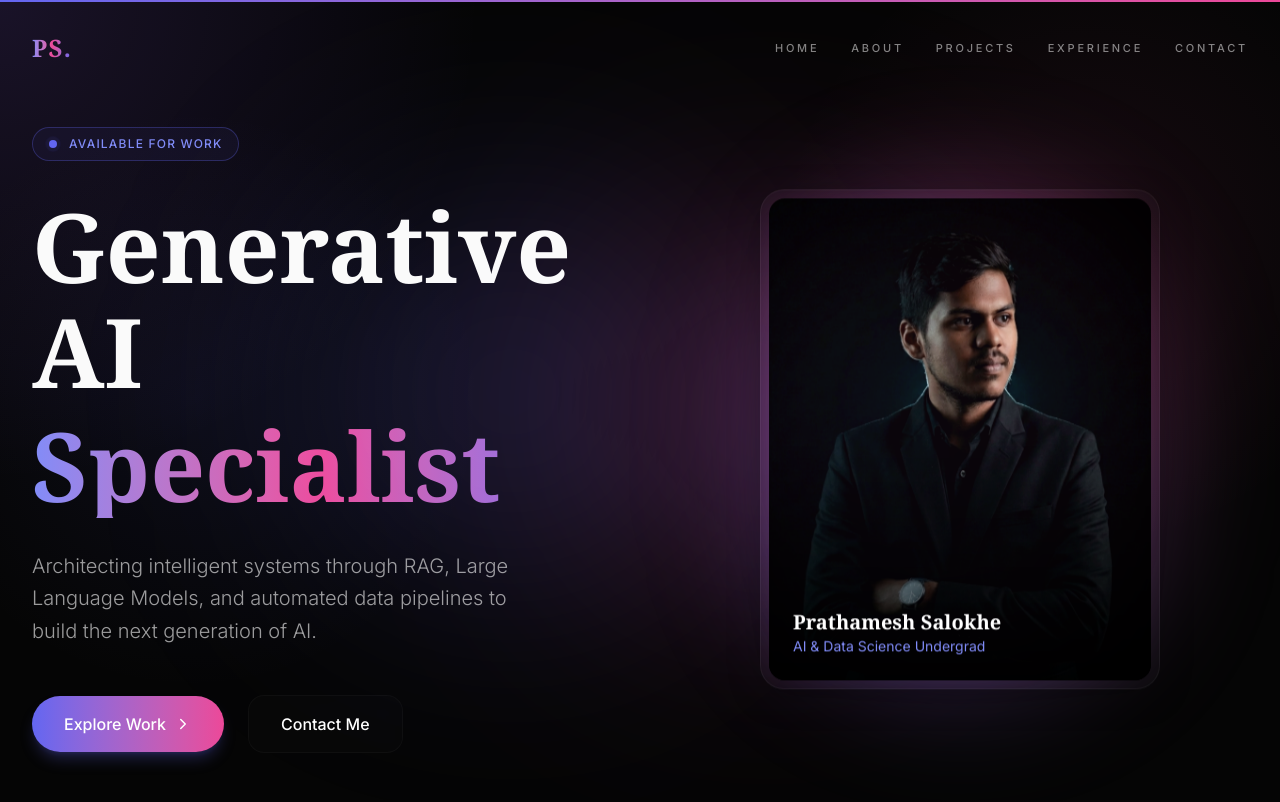
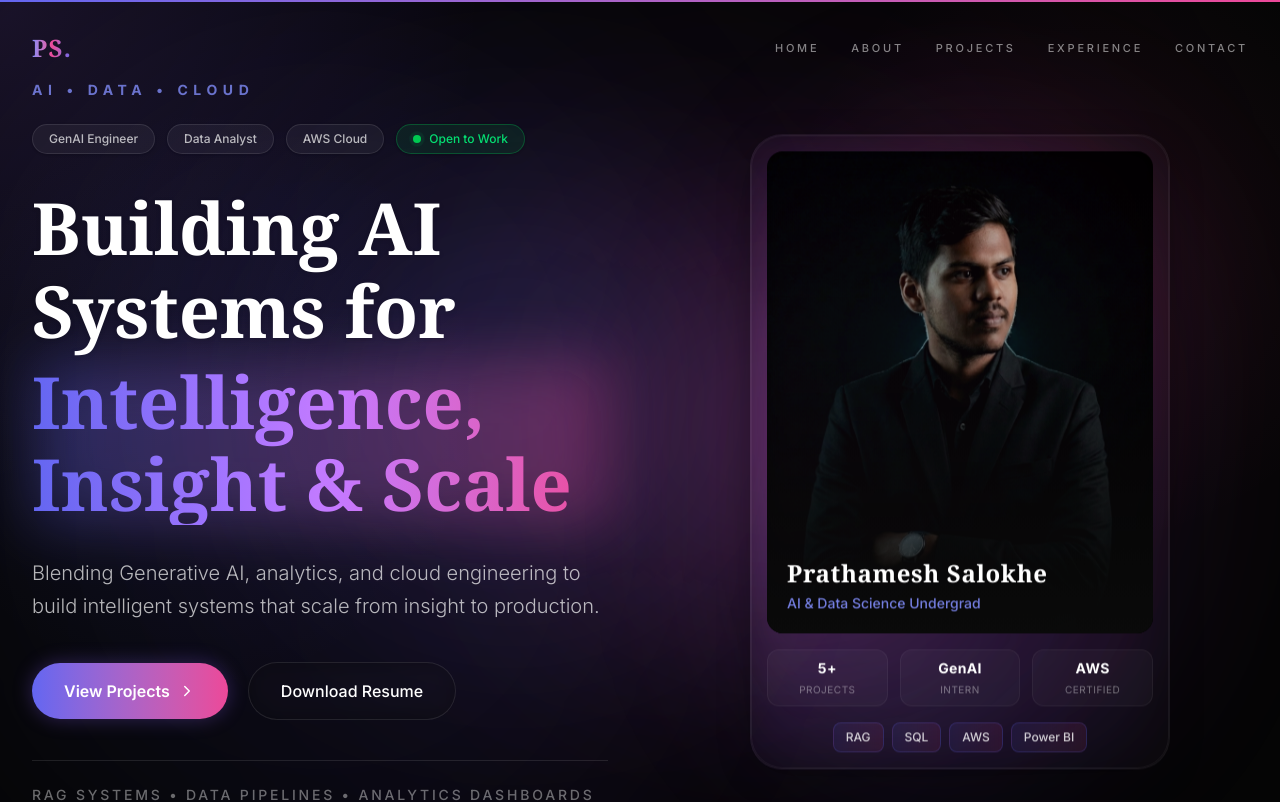
Before and after one commit to JACKSPARROW10-MAX/My_Portfolio, a Next.js app: page / in a window 1280 px wide. Shown: the top 802 px of the page. Built offline with nearby package versions, Linux system fonts and the light colour scheme.

Commit message:
feat: add hero section and navigation components to landing page

```diff
--- a/src/app/page.tsx
+++ b/src/app/page.tsx
@@ -100,48 +100,81 @@ export default function Home() {
           <div className="absolute inset-0 overflow-hidden pointer-events-none">
             <div className="absolute top-1/4 left-1/4 w-96 h-96 bg-primary/20 rounded-full blur-[120px] mix-blend-screen animate-pulse-glow" />
             <div className="absolute bottom-1/4 right-1/4 w-96 h-96 bg-secondary/20 rounded-full blur-[120px] mix-blend-screen animate-pulse-glow" style={{ animationDelay: '2s' }} />
+            {/* Additional animated gradient orb for premium feel */}
+            <div className="absolute top-1/2 left-1/2 -translate-x-1/2 -translate-y-1/2 w-[800px] h-[800px] bg-purple-500/5 rounded-full blur-[150px] mix-blend-screen animate-pulse-glow" style={{ animationDelay: '1s' }} />
           </div>
 
-          <div className="grid lg:grid-cols-2 gap-16 items-center max-w-7xl mx-auto w-full">
+          <div className="grid lg:grid-cols-2 gap-16 items-center max-w-7xl mx-auto w-full relative z-10">
             <motion.div
               initial={{ x: -50, opacity: 0 }}
               animate={{ x: 0, opacity: 1 }}
               transition={{ duration: 1, ease: "easeOut" }}
-              className="flex flex-col gap-8"
+              className="flex flex-col gap-6 relative"
             >
-              <div className="inline-flex items-center gap-3 px-4 py-2 rounded-full border border-primary/30 bg-primary/5 w-fit">
-                <span className="relative flex h-2 w-2">
-                  <span className="animate-ping absolute inline-flex h-full w-full rounded-full bg-primary opacity-75"></span>
-                  <span className="relative inline-flex rounded-full h-2 w-2 bg-primary"></span>
-                </span>
-                <span className="text-xs tracking-widest text-primary-light font-medium">AVAILABLE FOR WORK</span>
+              {/* Spotlight behind text */}
+              <div className="absolute -inset-x-20 -inset-y-20 bg-primary/5 blur-[100px] rounded-full pointer-events-none -z-10" />
+
+              {/* Micro-label */}
+              <div className="text-sm tracking-[0.4em] text-primary-light/80 font-bold uppercase">
+                AI • DATA • CLOUD
               </div>
 
-              <h1 className="font-serif text-6xl lg:text-8xl leading-[1.1] font-bold">
-                <span className="block text-foreground">Generative AI</span>
-                <span className="block text-gradient mt-2">Specialist</span>
+              {/* Role Chips */}
+              <div className="flex flex-wrap gap-3">
+                {["GenAI Engineer", "Data Analyst", "AWS Cloud", "Open to Work"].map((role, idx) => (
+                  <div key={idx} className={`inline-flex items-center gap-2 px-4 py-1.5 rounded-full border text-xs font-medium shadow-sm ${
+                    role === "Open to Work"
+                      ? "border-green-500/30 bg-green-500/10 text-green-400"
+                      : "border-white/10 bg-white/5 text-white/70 hover:bg-white/10 transition-colors"
+                  }`}>
+                    {role === "Open to Work" && (
+                      <span className="relative flex h-2 w-2">
+                        <span className="animate-ping absolute inline-flex h-full w-full rounded-full bg-green-400 opacity-75"></span>
+                        <span className="relative inline-flex rounded-full h-2 w-2 bg-green-500"></span>
+                      </span>
+                    )}
+                    {role}
+                  </div>
+                ))}
+              </div>
+
+              <h1 className="font-serif text-5xl lg:text-7xl leading-[1.15] font-bold relative mt-2">
+                <span className="block text-white drop-shadow-sm">Building AI Systems for</span>
+                <span className="block text-transparent bg-clip-text bg-gradient-to-r from-primary via-purple-400 to-secondary mt-2 relative">
+                  Intelligence, Insight & Scale
+                  <span className="absolute inset-0 bg-gradient-to-r from-primary to-secondary blur-[30px] opacity-30 -z-10"></span>
+                </span>
               </h1>
-              <p className="text-white/60 text-lg lg:text-xl max-w-lg font-light leading-relaxed">
-                Architecting intelligent systems through RAG, Large Language Models, and automated data pipelines to build the next generation of AI.
+
+              <p className="text-white/70 text-lg lg:text-xl max-w-xl font-light leading-relaxed mt-2">
+                Blending Generative AI, analytics, and cloud engineering to build intelligent systems that scale from insight to production.
               </p>
 
-              <div className="flex items-center gap-6 mt-4">
+              <div className="flex flex-col sm:flex-row items-start sm:items-center gap-5 mt-4">
                 <motion.a
                   href="#projects"
                   whileHover={{ scale: 1.05 }}
                   whileTap={{ scale: 0.95 }}
-                  className="px-8 py-4 bg-gradient-to-r from-primary to-secondary text-white font-medium rounded-full flex items-center gap-2 shadow-lg shadow-primary/25 hover:shadow-primary/40 transition-shadow"
+                  className="px-8 py-4 bg-gradient-to-r from-primary to-secondary text-white font-semibold rounded-full flex items-center gap-2 shadow-[0_0_20px_rgba(139,92,246,0.3)] hover:shadow-[0_0_30px_rgba(139,92,246,0.5)] transition-all"
                 >
-                  Explore Work <ChevronRight size={18} />
+                  View Projects <ChevronRight size={18} />
                 </motion.a>
                 <motion.a
-                  href="#contact"
+                  href="/resume.pdf"
+                  target="_blank"
                   whileHover={{ scale: 1.05 }}
                   whileTap={{ scale: 0.95 }}
-                  className="px-8 py-4 glass-panel text-white font-medium flex items-center gap-2 hover:text-primary-light transition-colors"
+                  className="px-8 py-4 bg-[#0a0a0a]/50 backdrop-blur-md border border-white/10 text-white font-medium rounded-full flex items-center gap-2 hover:bg-white/10 hover:border-primary/50 hover:shadow-[0_0_20px_rgba(139,92,246,0.2)] transition-all"
                 >
-                  Contact Me
+                  Download Resume
                 </motion.a>
+              </div>
+
+              {/* Trust Indicator Row */}
+              <div className="pt-6 border-t border-white/10 mt-4">
+                <p className="text-xs sm:text-sm font-medium text-white/40 tracking-[0.15em] sm:tracking-[0.2em] uppercase">
+                  RAG Systems • Data Pipelines • Analytics Dashboards • Cloud Workflows
+                </p>
               </div>
             </motion.div>
 
@@ -149,24 +182,52 @@ export default function Home() {
               initial={{ opacity: 0, scale: 0.9 }}
               animate={{ opacity: 1, scale: 1 }}
               transition={{ duration: 1.2, delay: 0.2 }}
-              className="relative w-full max-w-[400px] mx-auto lg:ml-auto group animate-float"
+              className="relative w-full max-w-[420px] mx-auto lg:ml-auto group animate-float"
             >
-              <div className="absolute inset-0 bg-gradient-to-tr from-primary/30 to-secondary/30 blur-[60px] rounded-full group-hover:scale-110 transition-transform duration-700" />
-              <div className="relative aspect-[4/5] w-full glass p-2 rounded-3xl overflow-hidden">
-                <div className="relative w-full h-full rounded-2xl overflow-hidden">
+              {/* Soft floating ambient glow */}
+              <div className="absolute -inset-8 bg-gradient-to-tr from-primary/20 via-purple-500/10 to-secondary/20 blur-[80px] rounded-full group-hover:scale-110 group-hover:opacity-100 opacity-60 transition-all duration-700 -z-10" />
+
+              <div className="relative w-full glass p-4 rounded-[2rem] overflow-hidden border border-white/10 shadow-[0_20px_40px_-15px_rgba(0,0,0,0.7)] bg-[#111111]/40 backdrop-blur-2xl">
+                {/* Glow border inner */}
+                <div className="absolute inset-0 rounded-[2rem] border border-white/5 mix-blend-overlay pointer-events-none" />
+
+                <div className="relative aspect-[4/5] w-full rounded-2xl overflow-hidden mb-4 shadow-[inset_0_0_20px_rgba(0,0,0,0.5)]">
                   <Image
                     src="/assets/portrait.png"
                     alt="Prathamesh Salokhe"
                     fill
                     sizes="(max-width: 768px) 100vw, 400px"
-                    className="object-cover opacity-90 transition-transform duration-700 group-hover:scale-110"
+                    className="object-cover opacity-90 transition-transform duration-700 group-hover:scale-105"
                     priority
                   />
-                  <div className="absolute inset-0 bg-gradient-to-t from-black/80 via-transparent to-transparent" />
-                  <div className="absolute bottom-6 left-6">
-                    <div className="text-xl font-serif font-bold text-white">Prathamesh Salokhe</div>
-                    <div className="text-sm text-primary-light">AI & Data Science Undergrad</div>
+                  <div className="absolute inset-0 bg-gradient-to-t from-[#0a0a0a] via-[#0a0a0a]/30 to-transparent" />
+                  <div className="absolute bottom-5 left-5 right-5">
+                    <div className="text-2xl font-serif font-bold text-white tracking-wide">Prathamesh Salokhe</div>
+                    <div className="text-sm text-primary-light/90 font-medium mt-1">AI & Data Science Undergrad</div>
                   </div>
+                </div>
+
+                {/* Mini Stats Row */}
+                <div className="grid grid-cols-3 gap-3 mb-4">
+                  {[
+                    { label: "Projects", val: "5+" },
+                    { label: "Intern", val: "GenAI" },
+                    { label: "Certified", val: "AWS" },
+                  ].map((stat, i) => (
+                    <div key={i} className="flex flex-col items-center justify-center py-2 px-1 bg-white/[0.03] rounded-xl border border-white/5 hover:bg-white/[0.05] transition-colors">
+                      <span className="text-white font-bold text-sm tracking-wide">{stat.val}</span>
+                      <span className="text-white/40 text-[10px] uppercase tracking-wider mt-1">{stat.label}</span>
+                    </div>
+                  ))}
+                </div>
+
+                {/* Skill Pills */}
+                <div className="flex flex-wrap justify-center gap-2">
+                  {["RAG", "SQL", "AWS", "Power BI"].map((skill, i) => (
+                    <div key={i} className="px-3 py-1.5 bg-gradient-to-r from-primary/10 to-secondary/10 border border-primary/20 rounded-lg text-xs font-medium text-white/80 hover:border-primary/40 transition-colors">
+                      {skill}
+                    </div>
+                  ))}
                 </div>
               </div>
             </motion.div>
```
